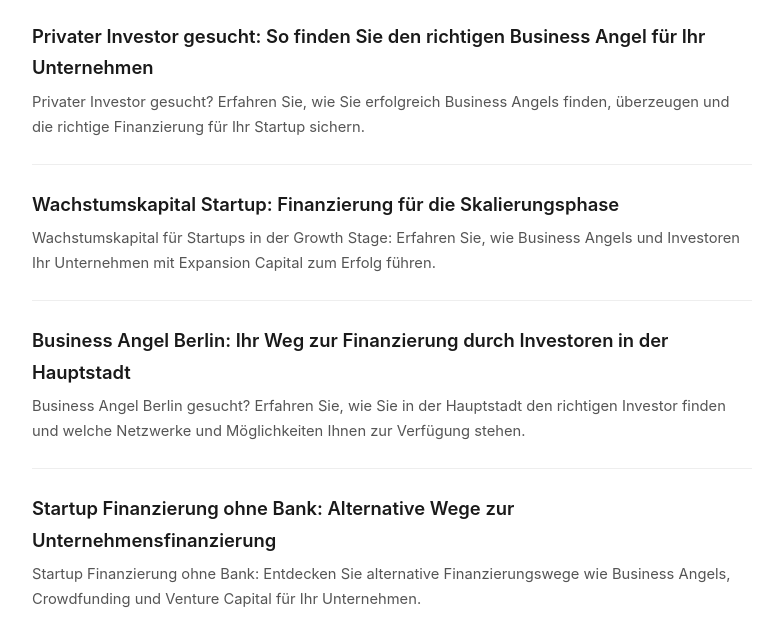
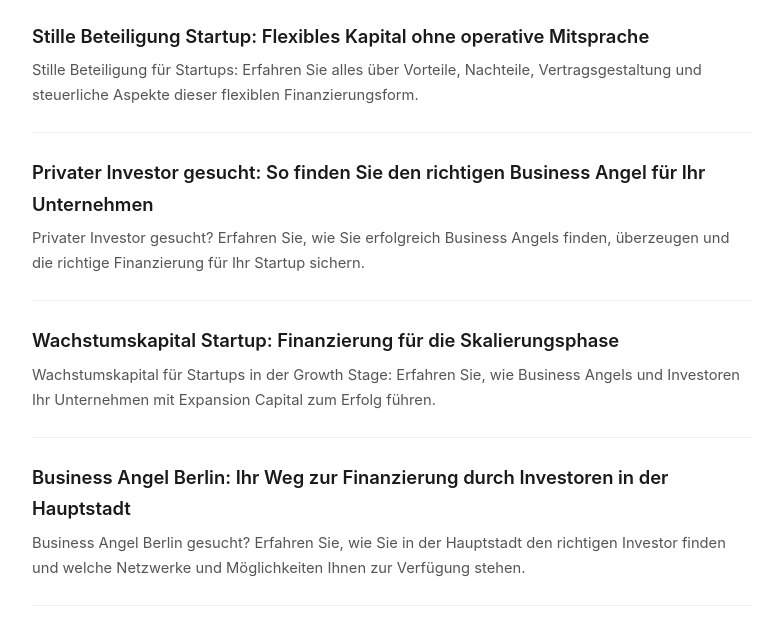
Before and after one commit to haraldlinhart-prog/business-angel-invest, a website: page blog/index.html in a window 1280 px wide. Shown: the part 162-789 px from the top of the page, without its empty margins (248-1031 px from the left). Drawn offline with Linux system fonts and the light colour scheme.

Commit message:
suchmaschinen.pro: update news index

```diff
--- a/blog/index.html
+++ b/blog/index.html
@@ -20,6 +20,10 @@
 <a class="back" href="https://business-angel-invest.eu/">&larr; Zurück zu business-angel-invest.eu</a>
 <h1>News</h1>
 <ul>
+  <li>
+    <a href="./stille-beteiligung-startup-flexibles-kapital-ohne-operative-mitsprache/">Stille Beteiligung Startup: Flexibles Kapital ohne operative Mitsprache</a>
+    <p>Stille Beteiligung für Startups: Erfahren Sie alles über Vorteile, Nachteile, Vertragsgestaltung und steuerliche Aspekte dieser flexiblen Finanzierungsform.</p>
+  </li>
   <li>
     <a href="./privater-investor-gesucht-so-finden-sie-den-richtigen-business-angel-f/">Privater Investor gesucht: So finden Sie den richtigen Business Angel für Ihr Unternehmen</a>
     <p>Privater Investor gesucht? Erfahren Sie, wie Sie erfolgreich Business Angels finden, überzeugen und die richtige Finanzierung für Ihr Startup sichern.</p>
```
